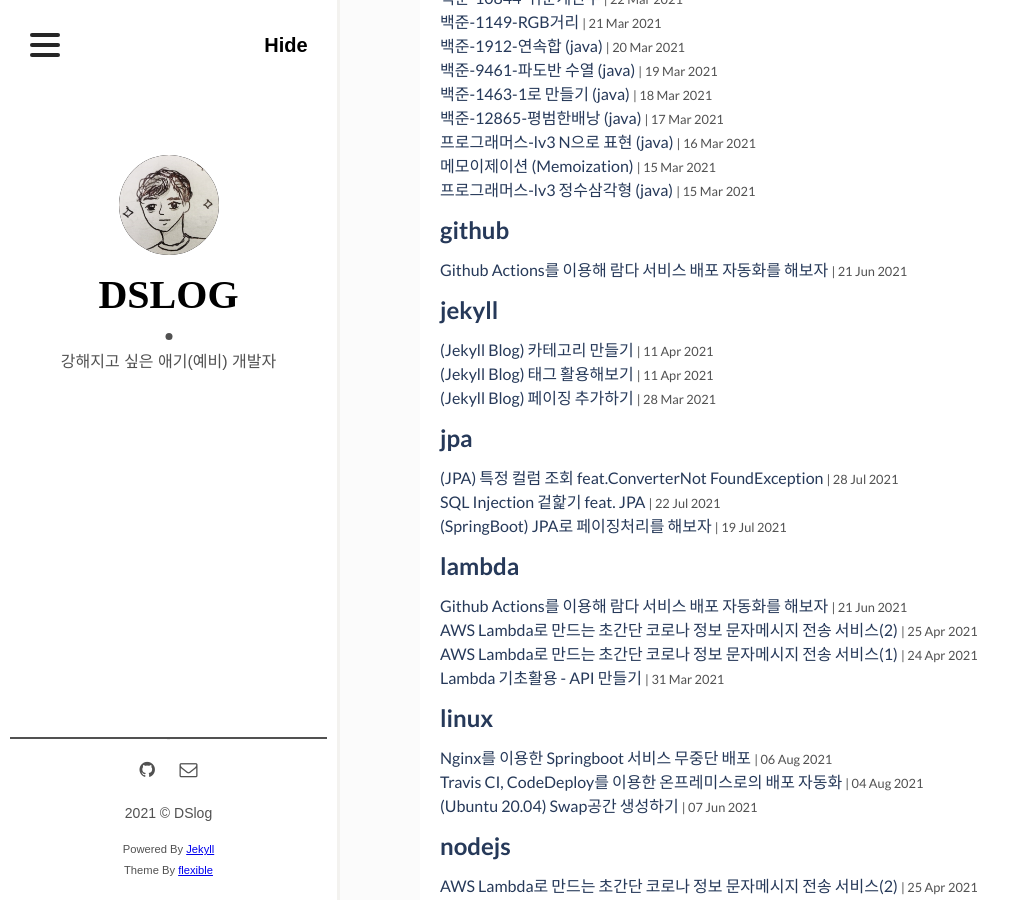
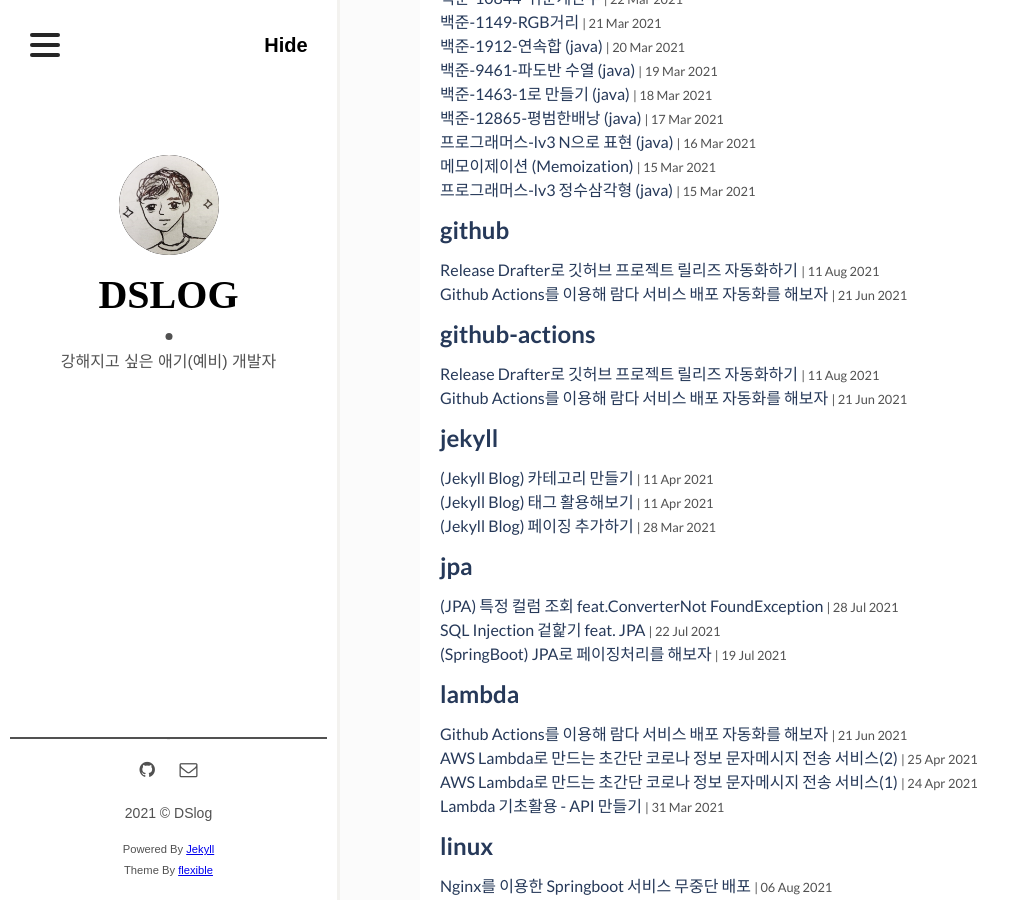
Before and after one commit to pds0309/pds0309.github.io, a Jekyll site: the page built from tags.html, in a window 1280 px wide and 900 px high, scrolled down 1361 px. Shown: the whole window, without its empty margins (0-1030 px from the left). Built offline with Jekyll 4.4.1, drawn with Linux system fonts in a browser that asks for light colours; some web fonts are replaced; some of the changed lines change nothing that is shown; some of the changed text lies outside the part shown.

Commit message:
update post
1

````diff
--- /dev/null
+++ b/_posts/algopractice/2021-08-11-releasedrafter.markdown
@@ -0,0 +1,280 @@
+---
+layout: post
+title: Release Drafter로 깃허브 프로젝트 릴리즈 자동화하기
+date: 2021-08-11 10:44:25 +0900
+category2: etc
+category: Study Note
+tag: [github,github-actions,버전관리]
+img: githubactions.png
+---
+<br>
+
+
+## Github Actions Release Drafter 를 사용해 깃허브 프로젝트 버전 관리를 해보자
+<br>
+
+----
+
+
+<br>
+
+
+
+
+<h3>시작하기전</h3>
+
+**Github Actions**
+
+* Github에서 공식적으로 제공하는 소프트웨어 workflow를 사용자 정의하고 자동화 해주는 CI/CD 도구이다.
+
+* Github 레포지토리에서의 빌드, 테스트 , 릴리즈 , 배포 등을 이벤트를 기반으로 하여 원하는 workflow를 만들 수 있다.
+
+
+**Release**
+
+* 릴리스(release)는 소프트웨어 배포 생명 주기에서 컴퓨터 소프트웨어의 배포를 의미, 프로그램  성능과 출시 시기를 표시하는 숫자이다.
+
+> 게임이나 오픈소스 라이브러리, 운영체제  등에서 본 적이 있습니다.
+예)  **클라이언트 v1.2.356 릴리즈**
+
+* 예시의 표기에 대해서 스스로 이해를 쉽게 하기 위해 **게임으로 예**를 들자면
+
+----
+
+> v(1).(2).(3) 일때
+
+&nbsp;&nbsp;(1) 메이저 패치 - 00월드 대격변!, 리마스터
+
+&nbsp;&nbsp;(2) 예정된 공식적 패치 - PVP 밸런스 개선 , 새로운 생활 컨텐츠 추가!
+
+&nbsp;&nbsp;(3) 자잘한 마이너 패치 - 버그픽스, 그래픽 수정 등 사소한 패치
+
+----
+
+* release drafter로 깃헙 프로젝트를 위와 같은 방식으로 관리할 수 있는데 [release-drafter 문서](https://github.com/release-drafter/release-drafter)에 따르면 default로 다음과 같이 버저닝 할 수 있습니다.
+
+> MAJOR.MINOR.PATCH
+
+* 상태 코드, 핫픽스에 대한 개념도 있지만 일단 이정도로만 알아보도록 합시다!
+
+>핫픽스는 게임으로 예를 또 들자면 '아 점검끝나고부터 이거 안되는데요?' 같은 것을 긴급히 수정하는 것이라고 할 수 있다.
+
+----
+
+<small>시작해봅시다</small>
+
+<small>Github [release-drafter/release-drafter](https://github.com/release-drafter/release-drafter) 문서를 참고해 최소한의 활용방법으로 아주 쉽게 다뤄보고자 합니다.
+<br>
+
+<h3>yml 파일 추가</h3>
+
+
+**리포지토리 최상단에 .github/workflows/release-drafter.yml 을 추가합니다.**
+
+>release-drafter.yml
+
+```yml
+{% raw %}
+name: Release Drafter
+on:
+  push:
+    # 해당 브랜치에 푸쉬될 때 action 이 실행된다.
+    branches:
+      - master
+jobs:
+  update_release_draft:
+    runs-on: ubuntu-latest
+    steps:
+      - uses: release-drafter/release-drafter@v5
+        # (Optional)
+        # workflow 에서 여러 구성이 필요할 때 config-name 에 오버라이드 해줍니다.
+        # 반드시 .github/ 에 위치해야합니다.
+        with:
+          config-name: release-drafter-config.yml
+        env:
+          GITHUB_TOKEN: ${{ secrets.GITHUB_TOKEN }}
+{% endraw %}
+```
+
+* GITHUB_TOKEN 은 필수입니다.
+* 없다면 Developer Settings->Personal access tokens 에서 만들어줍시다. (workflow 액세스 허용에 체크!)
+
+![33](https://user-images.githubusercontent.com/76927397/129142828-48472330-68be-4620-b5f6-53519a0994bf.PNG)
+
+
+
+<br>
+
+**config-name 에 설정한 release-drafter-config.yml 을 .github/ 에 추가합니다.**
+
+* release draft 구조와 요구되는 레이블을 명시해줍니다.
+
+> release-drafter-config.yml
+
+```yml
+name-template: 'v$RESOLVED_VERSION'
+tag-template: 'v$RESOLVED_VERSION'
+categories:
+  - title: 'Features'
+    label: 'enhancement'
+    label: 'feature'
+  - title: 'Fixes'
+    label: 'fix'
+    label: 'bug'
+  - title: 'Etcetera'
+    label: 'documentation'
+change-template: '- $TITLE @$AUTHOR (#$NUMBER)'
+change-title-escapes: '\<*_&' # You can add # and @ to disable mentions, and add ` to disable code blocks.
+version-resolver:
+  major:
+    labels:
+      - 'major'
+  minor:
+    labels:
+      - 'minor'
+  patch:
+    labels:
+      - 'patch'
+  default: patch
+template: |
+  ## 변경사항
+
+  $CHANGES
+```
+
+**주요 설정 옵션**
+
+>name-template , tag-template
+
+* 각각 템플릿 이름과 태그로 MAJOR.MINOR.PATCH 중 어떤 버전을 올릴 것인가를 정의합니다.
+
+* v$NEXT_PATCH_VERSION,v$NEXT_MINOR_VERSION,v$NEXT_MAJOR_VERSION
+
+* v$RESOLVED_VERSION - ```version-resolver``` 옵션에 정의한 레이블에 따라 버전을 올릴 수 있습니다.
+
+>categories
+
+* merge된 PR의 각 사항들을 릴리즈 노트에 보여줄 때 설정된 레이블에 대한 타이틀로 분류해줍니다.
+
+>version-resolver
+
+* 해당 옵션을 설정하고 레이블을 설정하면 설정된 브랜치로 PR 시 붙인 레이블 기반으로 버전을 올려줍니다.
+
+>change-template
+
+* PR의 내용이 릴리즈 노트에 보여질 때의 형식을 지정해줍니다.
+* $NUMBER - PR 넘버
+* $TITLE - PR 제목
+* $AUTHOR - PR한 사람
+* $BODY - PR 내용
+* $URL - PR url
+
+
+>template**(필수옵션)**
+
+* 릴리즈 노트 전체 형식을 정의합니다.
+
+* $CHANGES - 머지된 PR들의 리스트 , categories에 의해 분류되지 않은 PR은 맨 위에 위치합니다.
+* $PREVIOUS_TAG	- 이전 버전에 대한 태그
+* $CONTRIBUTORS - 프로젝트 현 릴리즈 기여자 목록
+
+<br>
+
+* yml 을 모두 마스터브랜치에 추가해주고 action이 성공하고 나서 Releases 를 확인하면 github-actions 가 released 했다고 draft 릴리즈가 하나 생깁니다.
+
+* 버전 이름과 태그를 설정해준뒤 Publish 해줍시다.
+
+![66](https://user-images.githubusercontent.com/76927397/129142530-1044ec5a-5b62-4df4-a0ba-dd432ba59285.PNG)
+
+<br>
+
+
+
+----
+
+<h3>테스트하기</h3>
+
+* 이제 마스터 브랜치에 하나의 릴리즈를 위해 다른 브랜치들에서 작업되어 합쳐진 PR이 merge 되면 위의 설정에 따라 깃허브 릴리즈에 릴리즈 기록이 작성될겁니다.
+
+* 그 전에 config.yml 에서 활용할 레이블들을 기존에 없는 것을 만들어서 진행한다면 적절한 이름과 이쁜 색깔로 레이블을 만들어줍시다.
+
+**레이블 만들기**
+
+![11](https://user-images.githubusercontent.com/76927397/129135894-00bcf41b-0cc3-4a5f-bdda-cc8f562e436c.PNG)
+
+<br>
+
+
+
+**기능 추가, 개선으로 새로운 릴리즈 출시 해보기!**
+
+* develop 브랜치를 만들고 feature1,feature2 브랜치를 분기한다. 현재 마스터 브랜치에는 텍스트파일1이  있다. (기능1)
+
+* feature1 브랜치에서 텍스트파일2 추가(기능2 추가라고 가정)
+
+* feature2 브랜치에서 텍스트파일1 의 오타를 수정(기능1의 개선이라고 가정)
+
+* develop 브랜치로 (2)(3) 작업 PR 후 develop 브랜치에서 release 브랜치를 분기 해 master 로 PR한다.
+
+* 릴리즈가 제대로 작성되는지 확인한다.
+
+
+
+<br>
+
+**기능2를 추가하고 develop 브랜치로 레이블을 설정하여 PR하기**
+
+* 이와 같이 기능1 개선도 (fix)레이블을 붙여 진행시켰습니다.
+
+![22](https://user-images.githubusercontent.com/76927397/129137464-a3b6544a-a788-40b9-87e1-c6cd62c25c58.PNG)
+
+<br>
+
+**develop 브랜치로 각 feature의 작업을 모두 merge 해주고 develop 으로부터 release 브랜치를 분기하여 마스터 브랜치로 PR후 merge!**
+
+![55](https://user-images.githubusercontent.com/76927397/129143495-f56b1db3-fbc4-4696-9a2d-cc730a279ce7.PNG)
+
+
+<br>
+
+<h3>결과</h3>
+
+**Actions 에서 release-drafter가 성공했는지 확인할 수 있습니다.**
+
+![77](https://user-images.githubusercontent.com/76927397/129143975-aaf579cc-82d0-4108-ace4-ac70dc3cb9de.PNG)
+
+
+<br>
+
+
+
+**정의한 설정 대로 릴리즈 작성에 성공하였습니다.**
+
+* Edit 를 클릭 해 Publish Release 를 해주면 바로 릴리즈 됩니다.
+
+![88](https://user-images.githubusercontent.com/76927397/129148964-ef9eae52-9a12-424a-850f-32c448d00b83.PNG)
+
+
+<br>
+
+<h3>마치며</h3>
+
+* github actions 의 release drafter 를 사용해 최소한의 프로젝트 릴리즈 관리 자동화를 해보았습니다.
+
+* 특정 레이블의 PR은 릴리즈 생성에서 배제하기, 파일명,브랜치명을 통해 자동으로 레이블 붙이기 등 다양한 기능들이 많아
+필요 시 잘 활용하면 상당히 편할 것 같다는 생각이 들었습니다.
+
+* **부족한 글 읽어주셔서 감사합니다.!**
+
+
+<br>
+
+
+
+**Reference**
+
+* [Github Docs - Managing releases in a repository](https://docs.github.com/en/github/administering-a-repository/releasing-projects-on-github/managing-releases-in-a-repository)
+
+* [GitHub actions example for automatic release drafts and changelog.md creation](https://johanneskonings.dev/github/2021/02/28/github_automatic_releases_and-changelog/)
+
+* [What are Github Actions](https://dev.to/github/what-are-github-actions-3pml)
--- a/_posts/aws/2021-06-21-lambddeploy.markdown
+++ b/_posts/aws/2021-06-21-lambddeploy.markdown
@@ -4,7 +4,7 @@
 date: 2021-06-21 19:31:05 +0900
 category2: cloud/server
 category: Study Note
-tag: [aws,lambda,github,CI/CD]
+tag: [aws,lambda,github,github-actions,CI/CD]
 img: githubactions.png
 ---
 <br>
````
